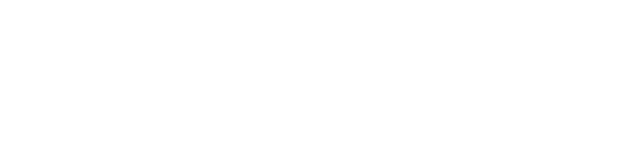
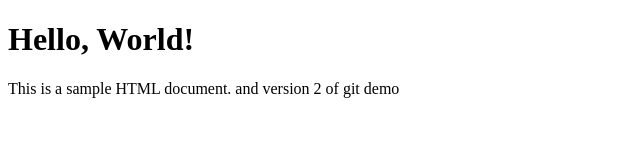
Before and after one commit to shwetabhsatyam24-hue/GIT, a plain HTML site: page index.html in a window 1280 px wide. Shown: the whole page, without its empty margins (0-640 px from the left). Drawn offline with Linux system fonts and the light colour scheme.

Commit message:
this is version 2

```diff
--- a/index.html
+++ b/index.html
@@ -7,5 +7,8 @@
 </head>
 <body>
 
+    <h1>Hello, World!</h1>
+    <p>This is a sample HTML document. and version 2 of git demo</p>
+
 </body>
 </html>
```
